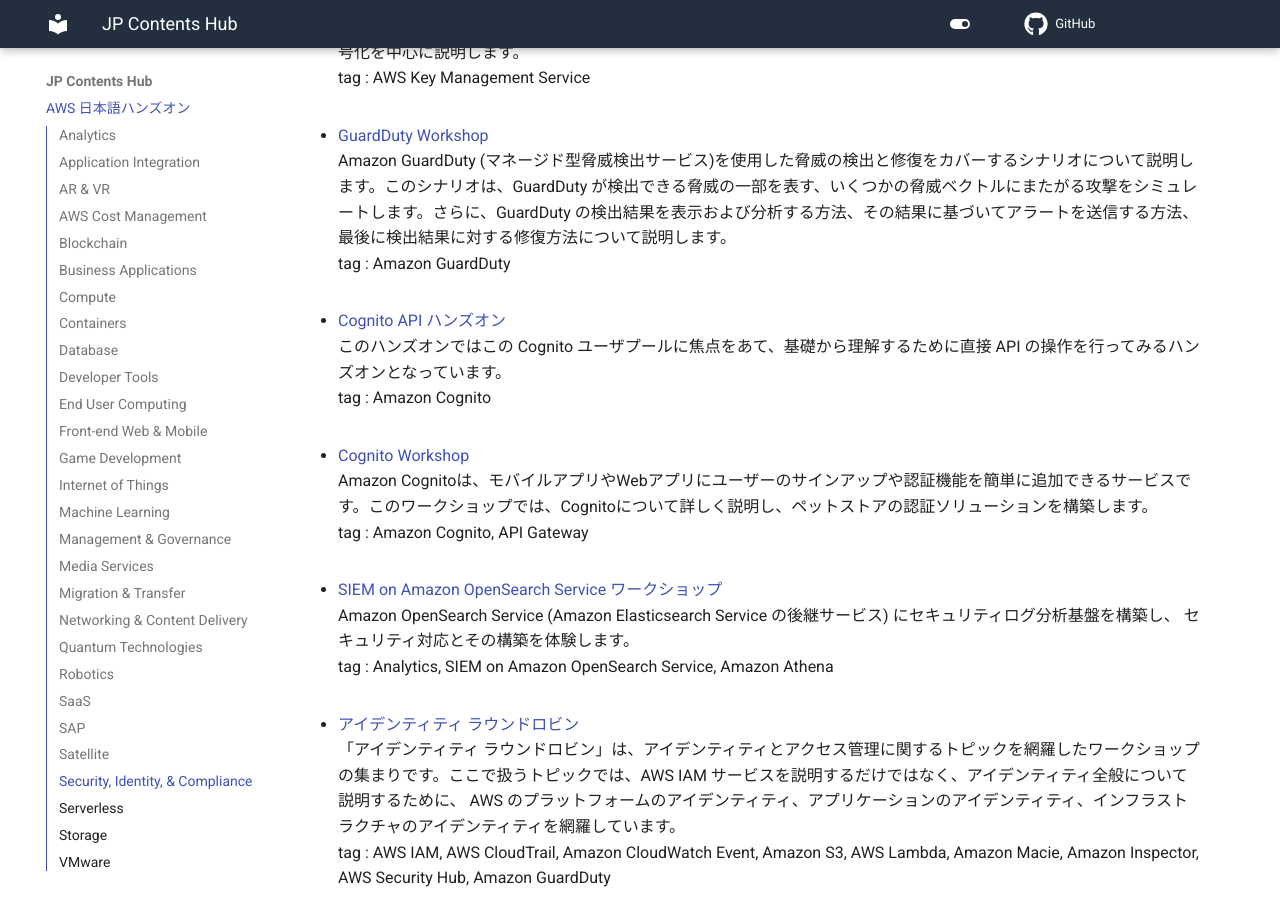
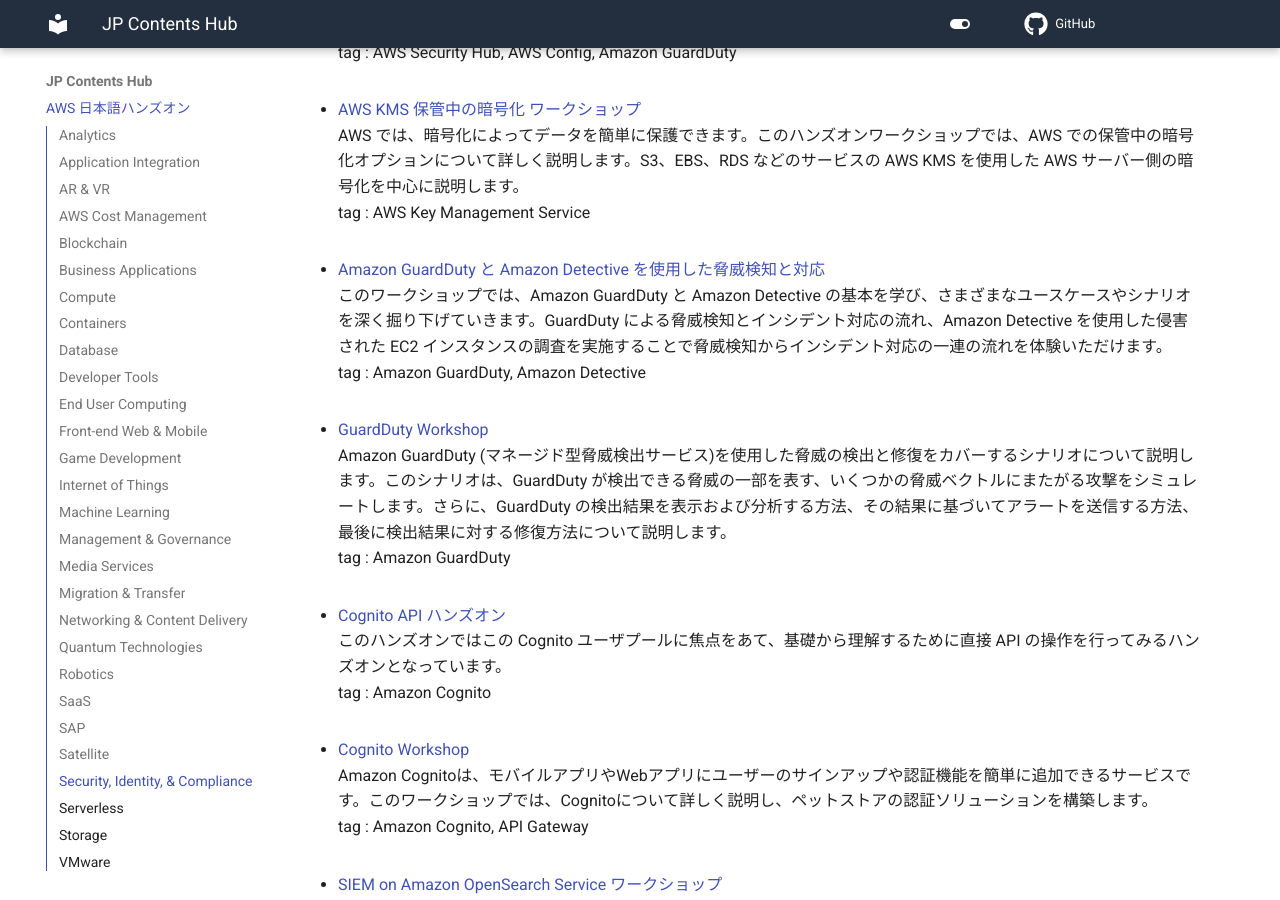
Before and after one commit to aws-samples/jp-contents-hub, an MkDocs documentation site: the page built from content/index.md, in a window 1280 px wide and 900 px high, scrolled down 32268 px. Built offline with MkDocs 1.6.1 and Material for MkDocs 9.7.7, drawn with Linux system fonts in a browser that asks for light colours; comment, search, counter and statistics services are not loaded; some of the changed text lies outside the part shown.

Commit message:
add: 新規ハンズオンコンテンツ追加

```diff
--- a/content/index.md
+++ b/content/index.md
@@ -621,6 +621,10 @@
 AWS Resilience Hub は、AWS アプリケーションの回復力の定義、検証、追跡を一元的に行うことができます。アプリケーションを中断から保護し、復旧コストを削減して事業継続性を最適化し、コンプライアンスや規制要件を満たすのに役立ちます。ワークショップでは、AWS Resilience Hub のさまざまな機能を体験できます。
 tag : AWS Resilience Hub
 
+- <a href="https://catalog.workshops.aws/cfn101/ja-JP" target="_blank" onclick="sendClickCount()" onauxclick="sendClickCount()">AWS CloudFormation ワークショップ</a>
+AWS CloudFormation ワークショップの初級編では、基礎的な AWS CloudFormation のコンセプトについて紹介します。中級編と上級編では、CloudFormation のより深い特徴について学習することができます。
+tag : AWS CloudFormation
+
 - <a href="https://catalog.us-east-1.prod.workshops.aws/workshops/b97f7cb6-0ec4-41c7-97ea-c4156f4f1e0d/ja-JP" target="_blank" onclick="sendClickCount()" onauxclick="sendClickCount()">Systems Manager & QuickSight ハンズオン</a>
 このハンズオンでは Amazon EC2 インスタンスを作成し、これに含まれるソフトウェア構成情報を AWS Systems Manager (SSM) を用いて収集、さらに Amazon QuickSight での可視化を行います。
 tag : Systems Manager, QuickSight
@@ -824,6 +828,10 @@
 AWS では、暗号化によってデータを簡単に保護できます。このハンズオンワークショップでは、AWS での保管中の暗号化オプションについて詳しく説明します。S3、EBS、RDS などのサービスの AWS KMS を使用した AWS サーバー側の暗号化を中心に説明します。
 tag : AWS Key Management Service
 
+- <a href="https://catalog.workshops.aws/guardduty/ja-JP" target="_blank" onclick="sendClickCount()" onauxclick="sendClickCount()">Amazon GuardDuty と Amazon Detective を使用した脅威検知と対応</a>
+このワークショップでは、Amazon GuardDuty と Amazon Detective の基本を学び、さまざまなユースケースやシナリオを深く掘り下げていきます。GuardDuty による脅威検知とインシデント対応の流れ、Amazon Detective を使用した侵害された EC2 インスタンスの調査を実施することで脅威検知からインシデント対応の一連の流れを体験いただけます。
+tag : Amazon GuardDuty, Amazon Detective
+
 - <a href="https://d2h9aujg4hgxod.cloudfront.net/72704A00-FCD4-11EB-B3AC-898E20057A09/index.html" target="_blank" onclick="sendClickCount()" onauxclick="sendClickCount()">GuardDuty Workshop</a>
 Amazon GuardDuty (マネージド型脅威検出サービス)を使用した脅威の検出と修復をカバーするシナリオについて説明します。このシナリオは、GuardDuty が検出できる脅威の一部を表す、いくつかの脅威ベクトルにまたがる攻撃をシミュレートします。さらに、GuardDuty の検出結果を表示および分析する方法、その結果に基づいてアラートを送信する方法、最後に検出結果に対する修復方法について説明します。
 tag : Amazon GuardDuty
```
Also changed, not shown: README.md (+8 -0 lines).
